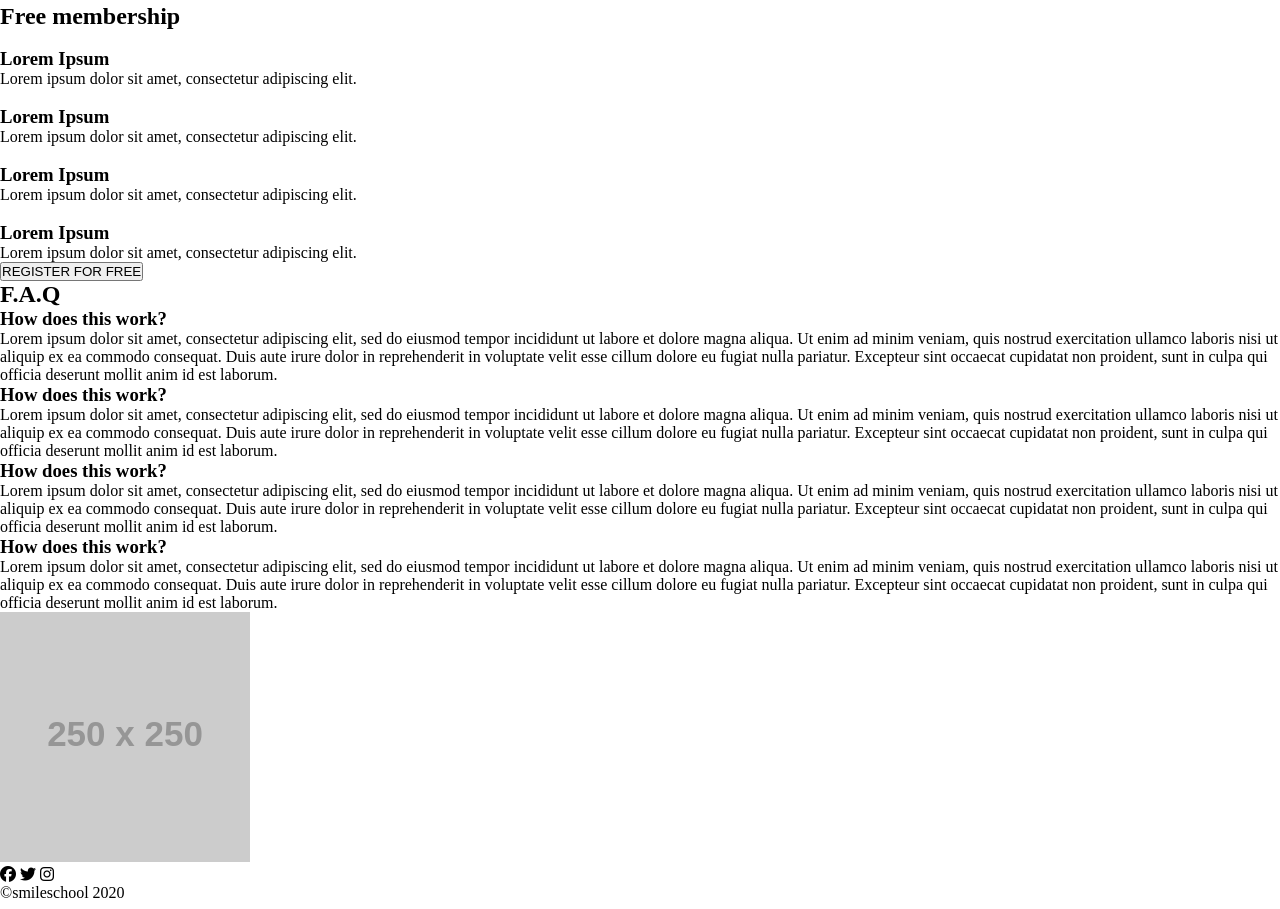
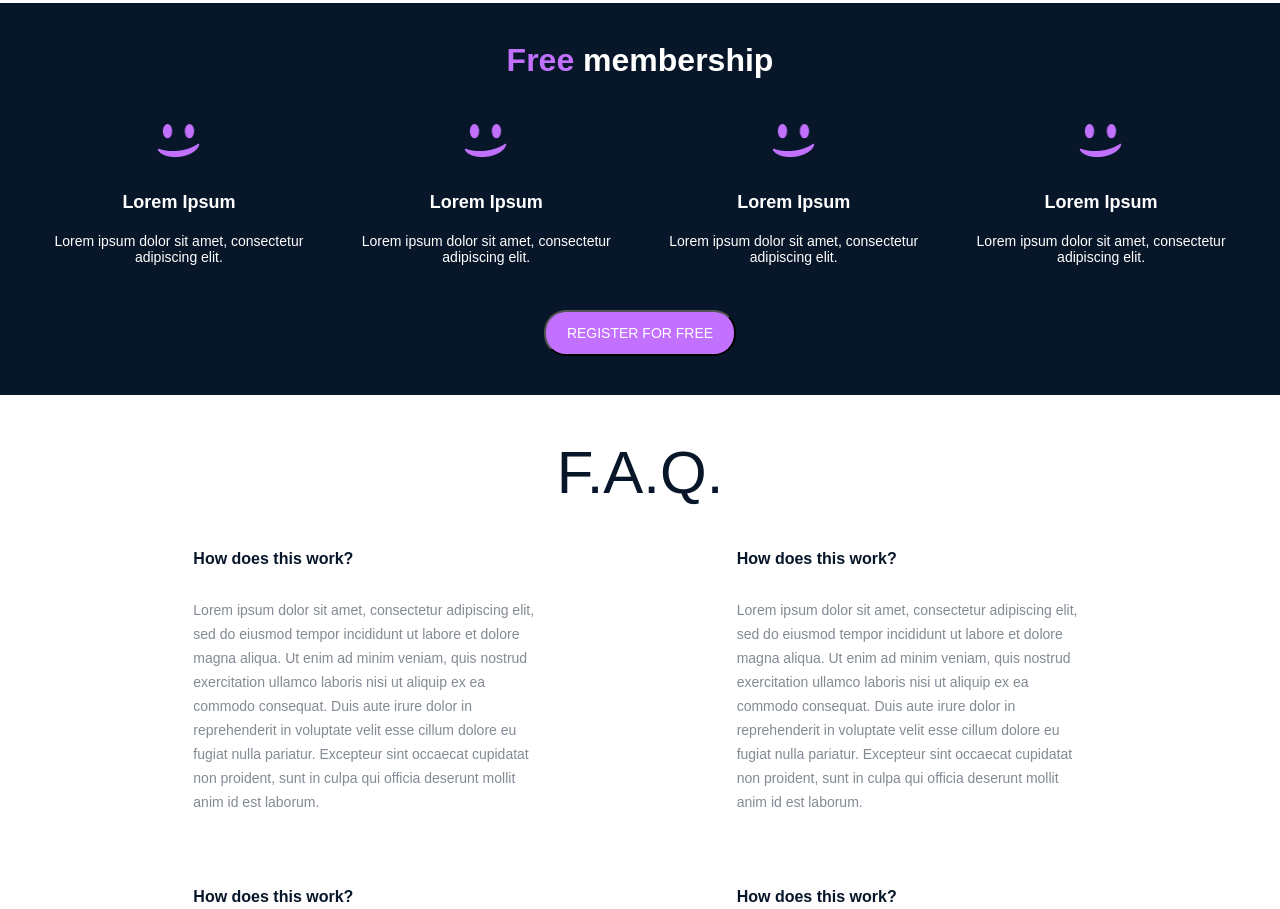
Before and after one commit to OtienoDennis/alx_html_css, a plain HTML site: page css_advanced/index.html in a window 1280 px wide. Shown: the part 1597-2506 px from the top of the page. Drawn offline with Linux system fonts and the light colour scheme; placeholder pictures from the web are drawn by us.

Commit message:
Add multiple changes on document

```diff
--- a/css_advanced/index.html
+++ b/css_advanced/index.html
@@ -152,56 +152,58 @@
                 </div>
             </div>
         </section>
-        <section>
-            <h2>Free membership</h2>
-            <div>
-                <img src="./images/smile.svg" alt="">
+        <section class="membership-section">
+            <h2><span>Free</span> membership</h2>
+            <div class="membership-information">
+                <div class="smile-image">
+                    <img src="./images/smile.png" alt="Smile Image">
                     <h3>Lorem Ipsum</h3>
                     <p>Lorem ipsum dolor sit amet, consectetur adipiscing elit.</p>
                 </div>
-            <div>
-                <img src="./images/smile.svg" alt="">
+                <div class="smile-image">
+                    <img src="./images/smile.png" alt="Smile Image">
                     <h3>Lorem Ipsum</h3>
                     <p>Lorem ipsum dolor sit amet, consectetur adipiscing elit.</p>
                 </div>
-            <div>
-                <img src="./images/smile.svg" alt="">
+                <div class="smile-image">
+                    <img src="./images/smile.png" alt="Smile Image">
                     <h3>Lorem Ipsum</h3>
                     <p>Lorem ipsum dolor sit amet, consectetur adipiscing elit.</p>
                 </div>
-            <div>
-                <img src="./images/smile.svg" alt="">
+                <div class="smile-image">
+                    <img src="./images/smile.png" alt="Smile Image">
                     <h3>Lorem Ipsum</h3>
                     <p>Lorem ipsum dolor sit amet, consectetur adipiscing elit.</p>
                 </div>
+            </div>
             <button>REGISTER FOR FREE</button>
         </section>
-        <section>
-            <h2>F.A.Q</h2>
-            <div>
-                <div>
-                    <div>
+        <section class="faq-section">
+            <h2>F.A.Q.</h2>
+            <div class="faq-main-grid">
+                <div class="faq-subgrid">
+                    <div class="faq-work">
                         <h3>How does this work?</h3>
                     </div>
                     <div>
                         Lorem ipsum dolor sit amet, consectetur adipiscing elit, sed do eiusmod tempor incididunt ut labore et dolore magna aliqua. Ut enim ad minim veniam, quis nostrud exercitation ullamco laboris nisi ut aliquip ex ea commodo consequat. Duis aute irure dolor in reprehenderit in voluptate velit esse cillum dolore eu fugiat nulla pariatur. Excepteur sint occaecat cupidatat non proident, sunt in culpa qui officia deserunt mollit anim id est laborum.
                     </div>
 
-                    <div>
+                    <div class="faq-work last">
                         <h3>How does this work?</h3>
                     </div>
                     <div>
                         Lorem ipsum dolor sit amet, consectetur adipiscing elit, sed do eiusmod tempor incididunt ut labore et dolore magna aliqua. Ut enim ad minim veniam, quis nostrud exercitation ullamco laboris nisi ut aliquip ex ea commodo consequat. Duis aute irure dolor in reprehenderit in voluptate velit esse cillum dolore eu fugiat nulla pariatur. Excepteur sint occaecat cupidatat non proident, sunt in culpa qui officia deserunt mollit anim id est laborum.
                     </div>
                 </div>
-                <div>
-                    <div>
+                <div class="faq-subgrid">
+                    <div class="faq-work">
                         <h3>How does this work?</h3>
                     </div>
                     <div>
                         Lorem ipsum dolor sit amet, consectetur adipiscing elit, sed do eiusmod tempor incididunt ut labore et dolore magna aliqua. Ut enim ad minim veniam, quis nostrud exercitation ullamco laboris nisi ut aliquip ex ea commodo consequat. Duis aute irure dolor in reprehenderit in voluptate velit esse cillum dolore eu fugiat nulla pariatur. Excepteur sint occaecat cupidatat non proident, sunt in culpa qui officia deserunt mollit anim id est laborum.
                     </div>
-                    <div>
+                    <div class="faq-work last">
                         <h3>How does this work?</h3>
                     </div>
                     <div>
@@ -214,7 +216,7 @@
     <footer>
         <section>
             <div>
-                <img src="https://fakeimg.pl/250x250?text=Sample+Logo" alt="logo">
+                <img src="./images/logo.png" alt="logo">
                 <div>
                     <i class="fa-brands fa-facebook"></i>
                     <i class="fa-brands fa-twitter"></i>
--- a/css_advanced/styles.css
+++ b/css_advanced/styles.css
@@ -279,3 +279,163 @@ nav img {
 .star-rating div:last-child{
     color: #d8d8d8;
 }
+
+/* FREE MEMBERSHIP SECTION */
+
+.membership-section {
+    display: flex;
+    flex-direction: column;
+    align-items: center;
+    justify-content: space-evenly;
+    background-color: #071629;
+    height: 49vh;
+}
+
+.membership-section h2 {
+    color: #fff;
+    font-family: 'Source Sans Pro Light', sans-serif;
+    font-size: 32px;
+
+}
+
+.membership-section h2 span {
+    color:#C271FF;
+}
+
+.membership-information {
+    display: flex;
+    justify-content: space-evenly;
+    width: 100%;
+}
+
+.smile-image {
+    display: flex;
+    align-items: center;
+    justify-content: space-evenly;
+    text-align: center;
+    flex-direction: column;
+    width: 257px;
+    height: 153px;
+}
+
+.smile-image img {
+    width: 43.67px;
+    height: 35.35px;
+}
+
+.smile-image h3 {
+    color: #fff;
+    margin-top: 26.62px;
+    font-size: 18px;
+    font-family: 'Source Sans Pro SemiBold', sans-serif;
+}
+
+.smile-image p {
+    color: #fff;
+    margin-top: 13px;
+    font-size: 14px;
+    font-family: 'Source Sans Pro Regular', sans-serif;
+}
+
+.membership-section button {
+    font-size: 14px;
+    font-family: 'Source Sans Pro SemiBold', sans-serif;
+    padding-left: 20.5px;
+    padding-right: 20.5px;
+    padding-top: 13px;
+    padding-bottom: 13px;
+    background-color: #C271FF;
+    color: #fff;
+    border-radius: 22px;
+
+}
+
+/* FAQ SECTION */
+.faq-section {
+    height: 100vh;
+    display: flex;
+    flex-direction: column;
+    align-items: center;
+    justify-content: space-evenly;
+}
+
+.faq-section h2 {
+    color: #071629;
+    font-size: 60px;
+    font-family: 'Source Sans Pro Light', sans-serif;
+    font-weight: lighter;
+}
+
+.faq-main-grid {
+    display: flex;
+    justify-content: space-evenly;
+    width: 100%;
+
+}
+
+.faq-subgrid {
+    width: 350px;
+}
+
+.faq-work {
+    margin-bottom: 30px;
+}
+
+.faq-work h3 {
+    font-size: 16px;
+    color: #071629;
+    font-family: 'Source Sans Pro Bold', sans-serif;
+}
+
+.last {
+    margin-top: 74px;
+}
+
+.faq-subgrid div:last-child, .faq-subgrid div:nth-child(2){
+    color: #07162980;
+    font-size: 14px;
+    font-family: 'Source Sans Pro Regular', sans-serif;
+    line-height: 24px;
+}
+
+footer {
+    height: 25vh;
+    background-color: #071629;
+}
+
+footer section {
+    display: flex;
+    flex-direction: column;
+    align-items: center;
+    justify-content: space-evenly;
+    height: 100%;
+}
+
+footer section div:first-child {
+    display: flex;
+    align-items: center;
+    justify-content: space-between;
+    width: 100%;
+}
+
+footer section div div {
+    color: #fff;
+    display: flex;
+    gap: 20px;
+    margin-right:200px;
+}
+
+i {
+    font-size: 30px;
+}
+
+footer section p {
+    color: #fff;
+    font-size: 12px;
+    font-family: 'Source Sans Pro Regular', sans-serif;
+}
+
+
+footer section img {
+    margin-left: 200px;
+}
```
Also changed, not shown: 1 other file. Lines whose indentation alone changed are shown as unchanged.
